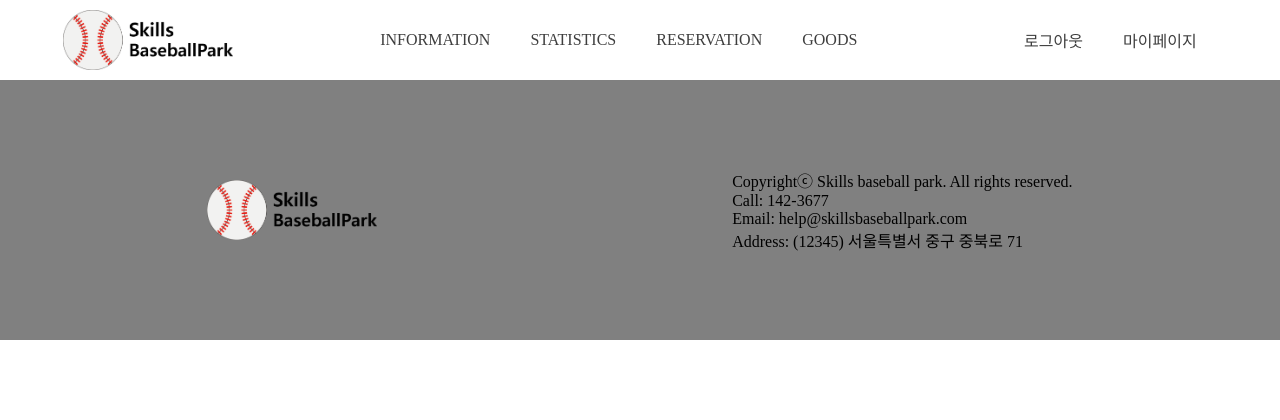
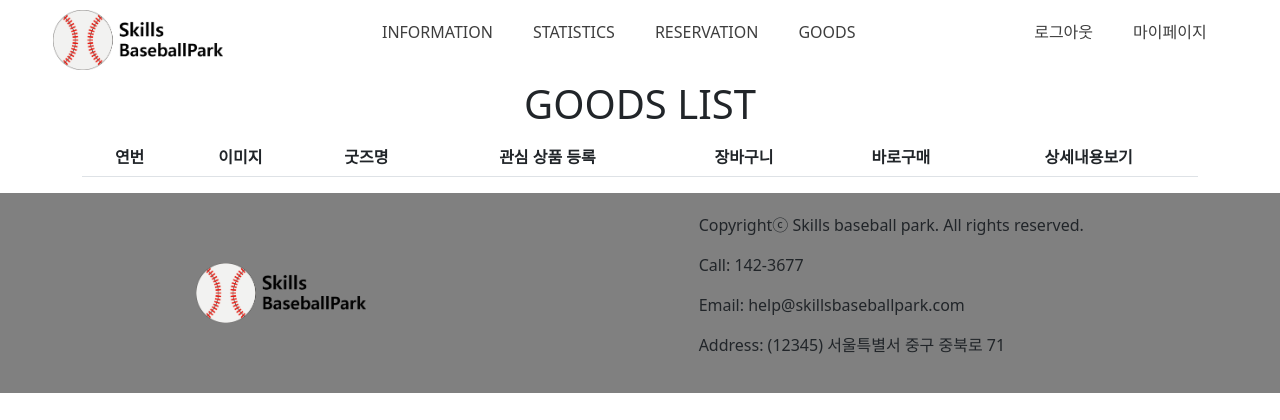
Before and after one commit to doeun07/2024BusanSkills, a PHP site: page /goods in a window 1280 px wide. Shown: the top 420 px of the page. Run offline with PHP 8.4, Linux system fonts and the light colour scheme; the visitor is signed in with stand-in values (Sample User, id 1); lists and menus that the app fills with data are empty.

Commit message:
goods 페이지 목록 띄우기 및 상세페이지 이동 제작

```diff
--- a/index.php
+++ b/index.php
@@ -56,6 +56,9 @@ if ($resource[1] == "api") {
         case "mypage":
             $page = "./pages/mypage.php";
             break;
+        case "goodsDetail":
+            $page = "./pages/goodsDetail.php";
+            break;
         default:
             echo "잘못된 접근입니다.";
             return 0;
--- a/pages/sub04.php
+++ b/pages/sub04.php
@@ -5,11 +5,67 @@
     <meta charset="UTF-8">
     <meta name="viewport" content="width=device-width, initial-scale=1.0">
     <title>GOODS</title>
+    <link rel="stylesheet" href="../선수제공파일/bootstrap-5.2.0-dist/css/bootstrap.css">
     <link rel="stylesheet" href="../style.css">
 </head>
 
 <body>
-    <div class="container"></div>
+    <div class="container text-center">
+        <h1>GOODS LIST</h1>
+        <table class="goods_table table table-striped text-center">
+            <thead>
+                <tr>
+                    <th scope="col">연번</th>
+                    <th scope="col">이미지</th>
+                    <th scope="col">굿즈명</th>
+                    <th scope="col">관심 상품 등록</th>
+                    <th scope="col">장바구니</th>
+                    <th scope="col">바로구매</th>
+                    <th scope="col">상세내용보기</th>
+                </tr>
+            </thead>
+            <tbody>
+                <?php
+                if (!isset($_SESSION["mb_level"]) || $_SESSION["mb_level"] == "일반회원") {
+                    $sql = "SELECT * FROM goods";
+                    $stmt = $pdo->prepare($sql);
+                    $stmt->execute();
+                    $goods = $stmt->fetchAll(PDO::FETCH_ASSOC);
+
+                    foreach ($goods as $data) {
+                        $goodsHtml = "";
+                        $goodsHtml .= "<tr>";
+                        $goodsHtml .= "<td>" . $data["goods_idx"] . "</td>";
+                        if ($data["goods_idx"] < 10) {
+                            $goodsHtml .= "<td><img class='goods_img' src='../선수제공파일/B_Module/goods/0" . $data["goods_idx"] . ".jpg' alt=''></td>";
+                        } else {
+                            $goodsHtml .= "<td><img class='goods_img' src='../선수제공파일/B_Module/goods/" . $data["goods_idx"] . ".jpg' alt=''></td>";
+                        }
+                        $goodsHtml .= "<td>" . $data["name"] . "</td>";
+                        if(!isset($_SESSION["mb_level"])) {
+                            $goodsHtml .= "<td><button disabled class='btn btn-danger'>관심 상품 등록</button></td>";
+                            $goodsHtml .= "<td><button disabled class='btn btn-success'>장바구니</button></td>";
+                            $goodsHtml .= "<td><button disabled class='btn btn-primary'>구매하기</button></td>";
+                        } else {
+                            $goodsHtml .= "<td><button class='btn btn-danger'>관심 상품 등록</button></td>";
+                            $goodsHtml .= "<td><button class='btn btn-success'>장바구니</button></td>";
+                            $goodsHtml .= "<td><button class='btn btn-primary'>구매하기</button></td>";
+                        }
+                        $goodsHtml .= "<td><a href='goodsDetail?goods_idx=".$data["goods_idx"]."' class='btn btn-dark'>상세페이지</a></td>";
+                        $goodsHtml .= "</tr>";
+
+                        echo $goodsHtml;
+                    }
+                }
+                ?>
+            </tbody>
+        </table>
+    </div>
+
+    <script src="../선수제공파일/jquery-3.7.1.min.js"></script>
+    <script src="../선수제공파일/jquery-ui-1.12.1.custom/jquery-ui.min.js"></script>
+    <script src="../선수제공파일/bootstrap-5.2.0-dist/js/bootstrap.js"></script>
+    <script src="../script.js"></script>
 </body>
 
 </html>
--- a/style.css
+++ b/style.css
@@ -696,3 +696,23 @@ input[name="top5"] {
 .mypage > table {
   text-align: center;
 }
+
+/* 굿즈페이지 */
+.goods_img {
+  width: 100px;
+  height: 100px;
+}
+
+/* 상세굿즈페이지 */
+.goodsDetail_img {
+  width: 500px;
+  border: 1px black solid;
+  border-radius: 20px;
+  margin: 20px;
+}
+
+.goodsDetail_input {
+  border-radius: 10px;
+  border: 1px solid black;
+  padding: 0 10px;
+}
```
Also changed, not shown: pages/goodsDetail.php (added, +64 -0 lines).
